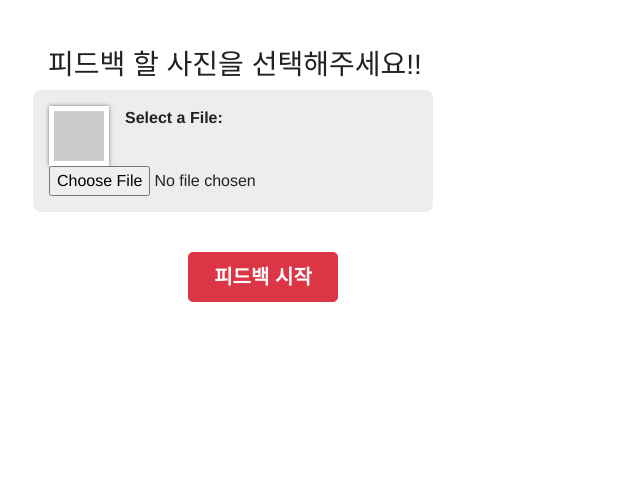
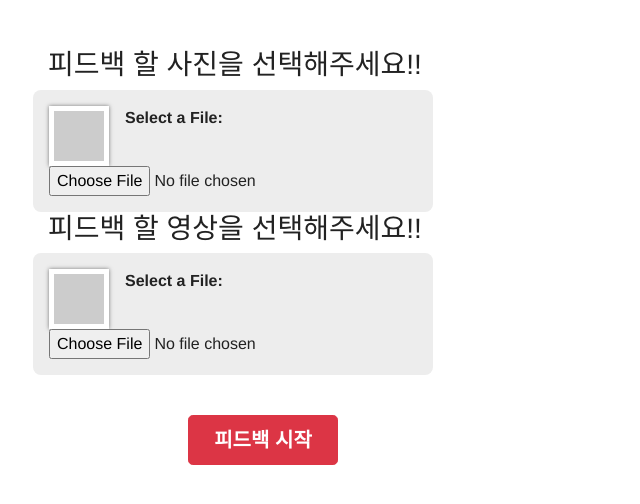
Before and after one commit to contail/moca_init, a Django app: page /settings/feedback/ in a window 1280 px wide. Shown: the top 504 px of the page, without its empty margins (0-640 px from the left). Run offline with Django 3.2, Linux system fonts and the light colour scheme; parts of the project's set-up code (start-up, migrations or seed data) failed here and were passed over; some libraries are stand-ins or nearby versions.

Commit message:
add feedback video

```diff
--- a/templates/feedback.html
+++ b/templates/feedback.html
@@ -117,6 +117,13 @@
         <input id="file-input" type="file" name="file">
     </div>
 
+    <h3>피드백 할 영상을 선택해주세요!! </h3>
+    <div class="row">
+        <div class="file-preview"></div>
+        <label for="file-input">Select a File:</label>
+        <input id="file-input" type="file" name="file">
+    </div>
+
     <button class="btn btn-danger btn-lg" style="margin-top:40px; margin-left:140px; width:150px;height:50px"> <strong>피드백 시작</strong></button>
 </form>
 
@@ -160,7 +167,7 @@
                 url: window.location.pathname,
                 type: 'POST',
                 data: formData,
-                async: false,
+                async: true,
                 beforeSend: function(){
                 var element = document.getElementById("loading");
                 element.style.display="";
```
